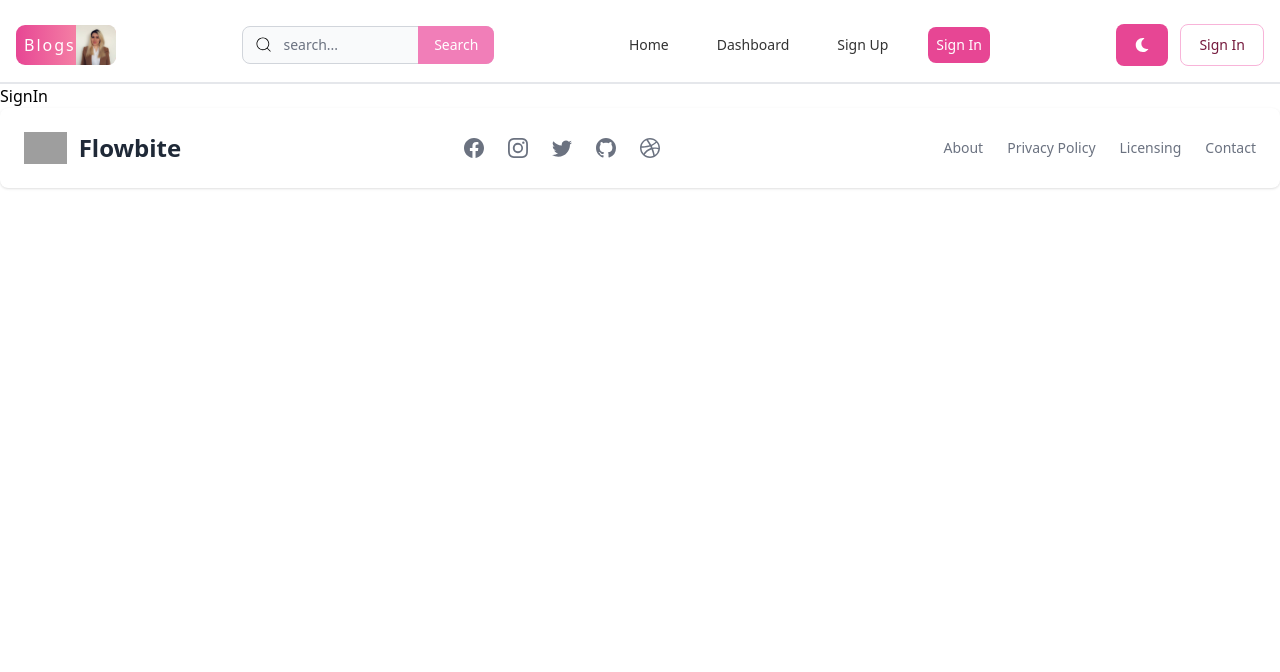
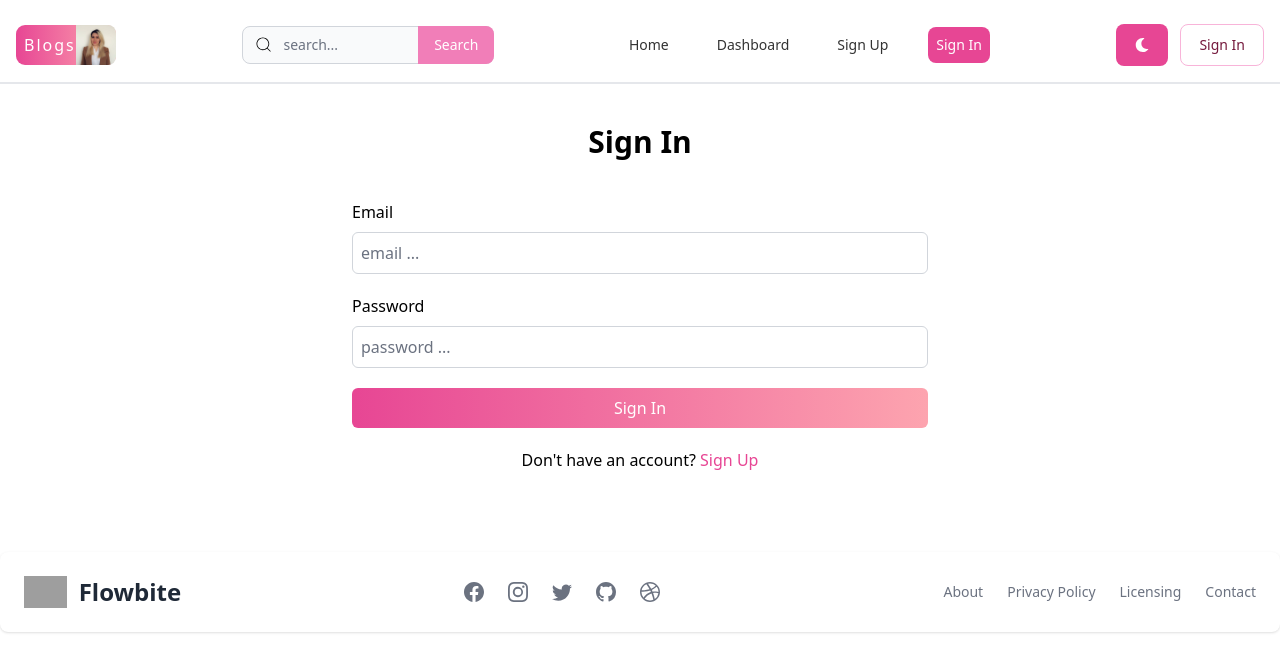
Before and after one commit to Ayda-Ahmadpour/MyBlog, a React (Create React App) app: page /SignIn in a window 1280 px wide. Shown: the top 672 px of the page. Built offline with nearby package versions, Linux system fonts and the light colour scheme; grey boxes are pictures that could not be loaded.

Commit message:
created sign in page

```diff
--- a/src/components/Footer/Footer.js
+++ b/src/components/Footer/Footer.js
@@ -1,4 +1,4 @@
-import { Footer, FooterDivider } from "flowbite-react";
+import { Footer } from "flowbite-react";
 import {
   BsDribbble,
   BsFacebook,
@@ -26,10 +26,18 @@ function Footers() {
             <Footer.Icon href="#" icon={BsDribbble} />
           </div>
           <Footer.LinkGroup>
-            <Footer.Link href="#">About</Footer.Link>
-            <Footer.Link href="#">Privacy Policy</Footer.Link>
-            <Footer.Link href="#">Licensing</Footer.Link>
-            <Footer.Link href="#">Contact</Footer.Link>
+            <Footer.Link href="#" target="_blank" rel="noopener noreferrer">
+              About
+            </Footer.Link>
+            <Footer.Link href="#" target="_blank" rel="noopener noreferrer">
+              Privacy Policy
+            </Footer.Link>
+            <Footer.Link href="#" target="_blank" rel="noopener noreferrer">
+              Licensing
+            </Footer.Link>
+            <Footer.Link href="#" target="_blank" rel="noopener noreferrer">
+              Contact
+            </Footer.Link>
           </Footer.LinkGroup>
         </div>
       </div>
--- a/src/pages/SignIn/SignIn.js
+++ b/src/pages/SignIn/SignIn.js
@@ -1,5 +1,103 @@
-import React from "react";
+import React, { useState } from "react";
+// import "./SignIn.scss";
+import { Link, useNavigate } from "react-router-dom";
+import axios from "axios";
+import { Alert, Spinner } from "flowbite-react";
 
 export default function SignIn() {
-  return <div>SignIn</div>;
+  const BASE_URL = process.env.REACT_APP_SERVER_URL;
+  const navigate = useNavigate();
+  const [formValue, setFormValue] = useState({});
+  const [error, setError] = useState(null);
+  const [loading, setLoading] = useState();
+  const handleChange = (e) => {
+    setFormValue({ ...formValue, [e.target.id]: e.target.value.trim() });
+  };
+  const handleSubmit = async (e) => {
+    e.preventDefault();
+    if (!formValue.email || !formValue.password) {
+      return setError("All fields are required");
+    }
+    try {
+      setError(null);
+      setLoading(true);
+      const response = await axios.post(
+        `${BASE_URL}/api/auth/signin`,
+        formValue
+      );
+      console.log(response.data.error);
+      console.log(response);
+      setLoading(false);
+      navigate("/");
+    } catch (error) {
+      console.error(error);
+      setError(error.response.data.error);
+      setLoading(false);
+    }
+  };
+  return (
+    <section className="mb-20 mt-10">
+      <div className="container max-w-xl flex-col md:flex-row md:items-center mx-auto">
+        <h1 className="text-3xl font-bold text-center ">Sign In</h1>
+        <form className="mt-10" onSubmit={handleSubmit}>
+          <div className="mb-5">
+            <label className="block mb-2" htmlFor="email">
+              Email
+            </label>
+            <input
+              className="w-full p-2 text-gray-900 border border-gray-300 rounded-md focus:ring-pink-500 focus:border-pink-500 dark:border-gray-600 dark:placeholder-gray-400 dark:text-white dark:focus:ring-pink-500 dark:focus:border-pink-500"
+              type="email"
+              id="email"
+              name="email"
+              placeholder="email ..."
+              onChange={handleChange}
+            />
+          </div>
+          <div className="mb-5">
+            <label className="block mb-2" htmlFor="password">
+              Password
+            </label>
+            <input
+              className="w-full p-2 text-gray-900 border border-gray-300 rounded-md focus:ring-pink-500 focus:border-pink-500 dark:border-gray-600 dark:placeholder-gray-400 dark:text-white dark:focus:ring-pink-500 dark:focus:border-pink-500"
+              type="password"
+              id="password"
+              name="password"
+              placeholder="password ..."
+              onChange={handleChange}
+            />
+          </div>
+
+          <button
+            className="w-full p-2 rounded-md bg-gradient-to-r from-pink-500 to-rose-300 text-white"
+            type="submit"
+          >
+            {loading ? (
+              <>
+                <Spinner
+                  aria-label="Alternate spinner button example"
+                  // size="sm"
+                />
+                <span className="pl-3">Loading...</span>
+              </>
+            ) : (
+              "Sign In"
+            )}
+          </button>
+        </form>
+        <div className="mt-5 text-center">
+          <p>
+            Don't have an account?{" "}
+            <Link className="text-pink-500" to="/SignUp">
+              Sign Up
+            </Link>
+          </p>
+        </div>
+        {error && (
+          <Alert type="danger" color="pink" className="mt-4">
+            {error}
+          </Alert>
+        )}
+      </div>
+    </section>
+  );
 }
--- /dev/null
+++ b/src/pages/SignUp/SignUp.css
@@ -0,0 +1 @@
+/*# sourceMappingURL=SignUp.css.map */
```
Also changed, not shown: src/components/Header.css (added, +67 -0 lines), 1 other file (tests, documents, lock files or other folders).
